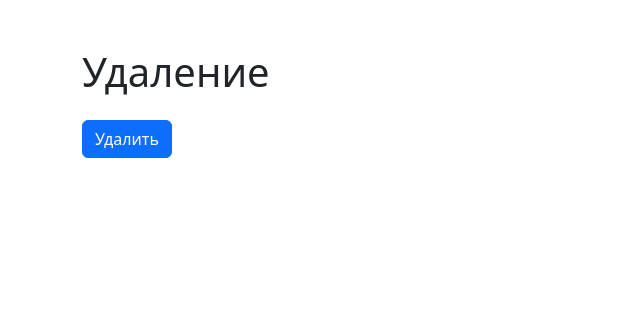
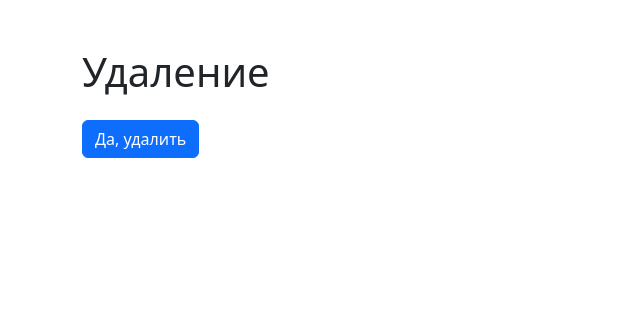
Before and after one commit to FedorShurgin/python-project-52, a Django app: page /users/1/delete/ in a window 1280 px wide. Shown: the part 56-366 px from the top of the page, without its empty margins (0-640 px from the left). Run offline with Django 5.2, Linux system fonts and the light colour scheme; the visitor is signed in with stand-in values (Sample User, id 1); data comes from the database, SQL or seed files in the repository; some libraries are stand-ins or nearby versions.

Commit message:
changed the name of the button

```diff
--- a/task_manager/templates/users/delete.html
+++ b/task_manager/templates/users/delete.html
@@ -10,6 +10,6 @@
         <table border="1">
             {% bootstrap_form form %}
         </table>
-            {% bootstrap_button button_type="submit" content="Удалить" %}
+            {% bootstrap_button button_type="submit" content="Да, удалить" %}
 </div>
 {% endblock %}
```
